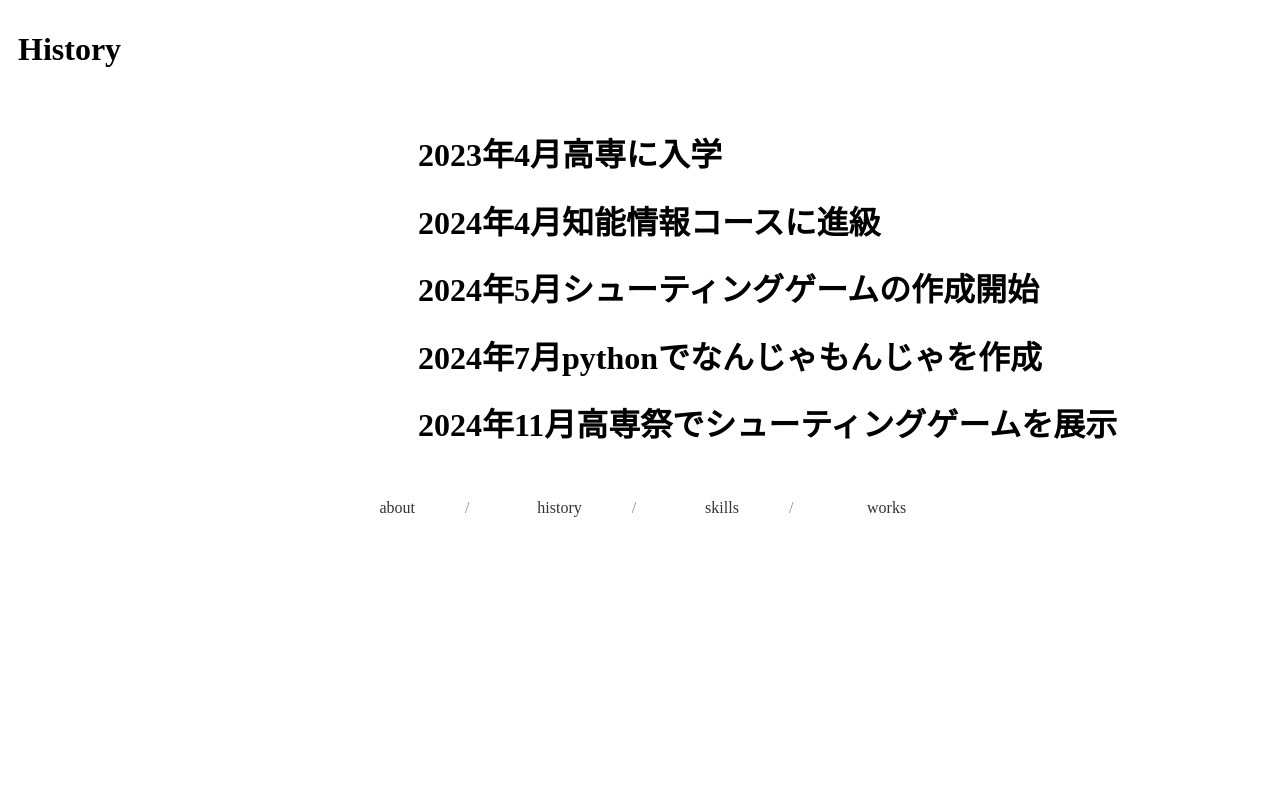
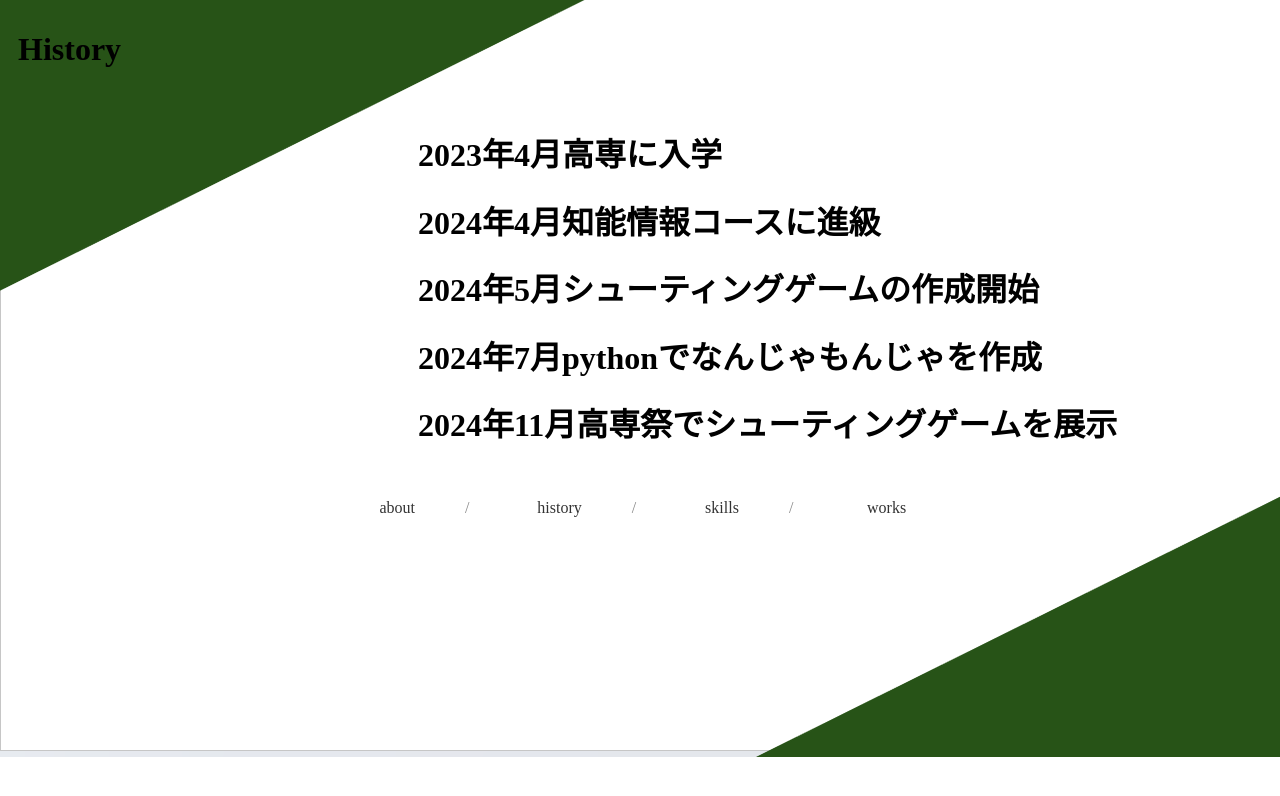
Before and after one commit to tahought/portfolio, a plain HTML site: page history.html in a window 1280 px wide. Shown: the top 796 px of the page. Drawn offline with Linux system fonts and the light colour scheme; the site is published under a folder, as on GitHub Pages, so addresses that start at the root find nothing.

Commit message:
Update history.html

```diff
--- a/history.html
+++ b/history.html
@@ -8,7 +8,7 @@
     <style>
         body {
             /* 背景画像を設定 */
-            background-image: url("/img/green.png");
+            background-image: url("img/green.png");
             /* 背景画像を繰り返さない */
             background-repeat: no-repeat;
             /* 背景画像を画面全体に拡大縮小 */
```
